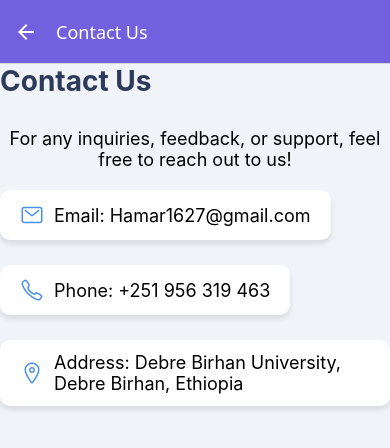
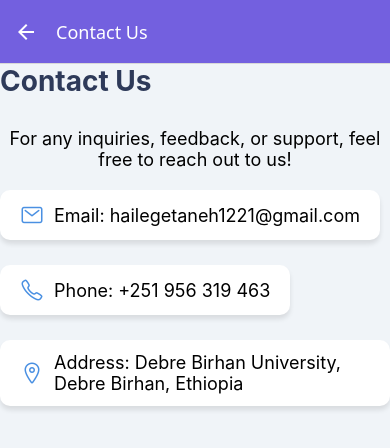
Before and after one commit to Hailemeskel-Getaneh/Note_taking_mobile_app, a React Native app in the folder HamarNote/: screen /Contact in a window 390 px wide. Shown: the top 448 px of the page. Built offline with nearby package versions, Linux system fonts and the light colour scheme.

Commit message:
contact screen updated

```diff
--- a/HamarNote/screens/ContactScreen.jsx
+++ b/HamarNote/screens/ContactScreen.jsx
@@ -17,7 +17,7 @@ const ContactScreen = () => {
         {/* Email Contact */}
         <TouchableOpacity style={styles.contactItem} onPress={openEmail}>
           <Ionicons name="mail-outline" size={24} color="#4A90E2" />
-          <Text style={styles.contactText}>Email: Hamar1627@gmail.com</Text>
+          <Text style={styles.contactText}>Email: hailegetaneh1221@gmail.com</Text>
         </TouchableOpacity>
 
         {/* Phone Contact */}
```
